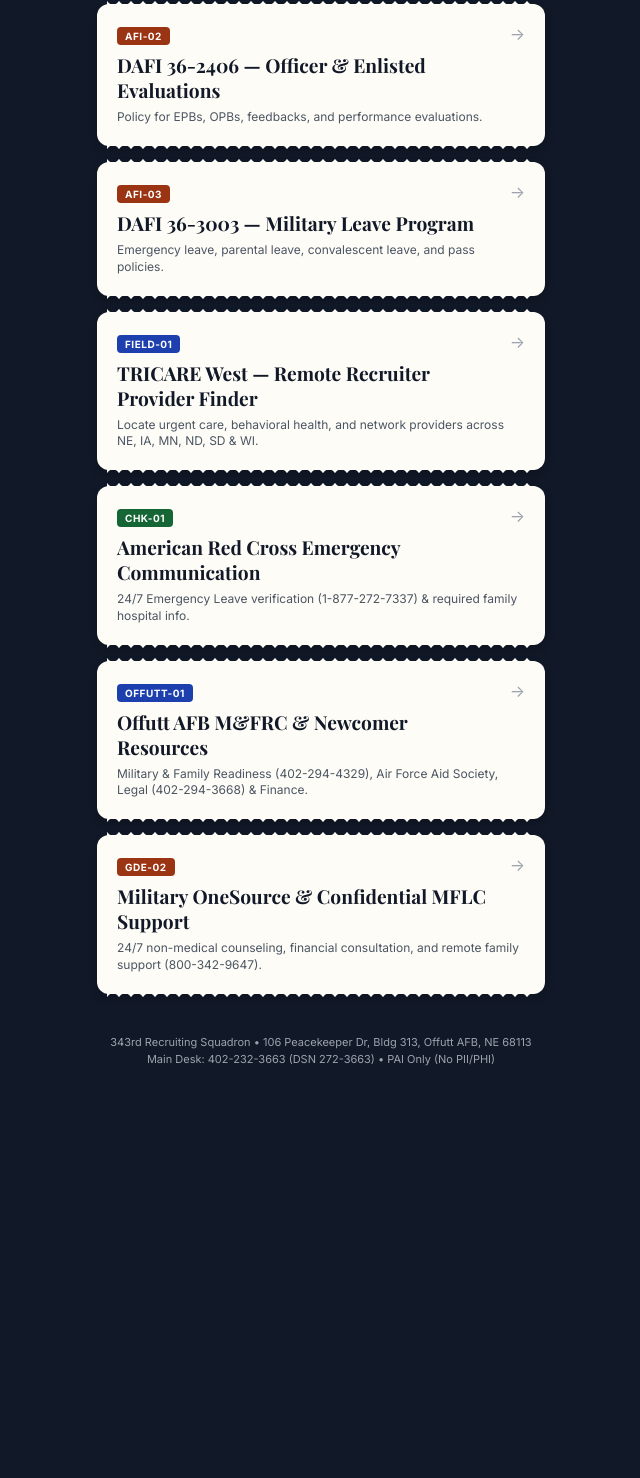
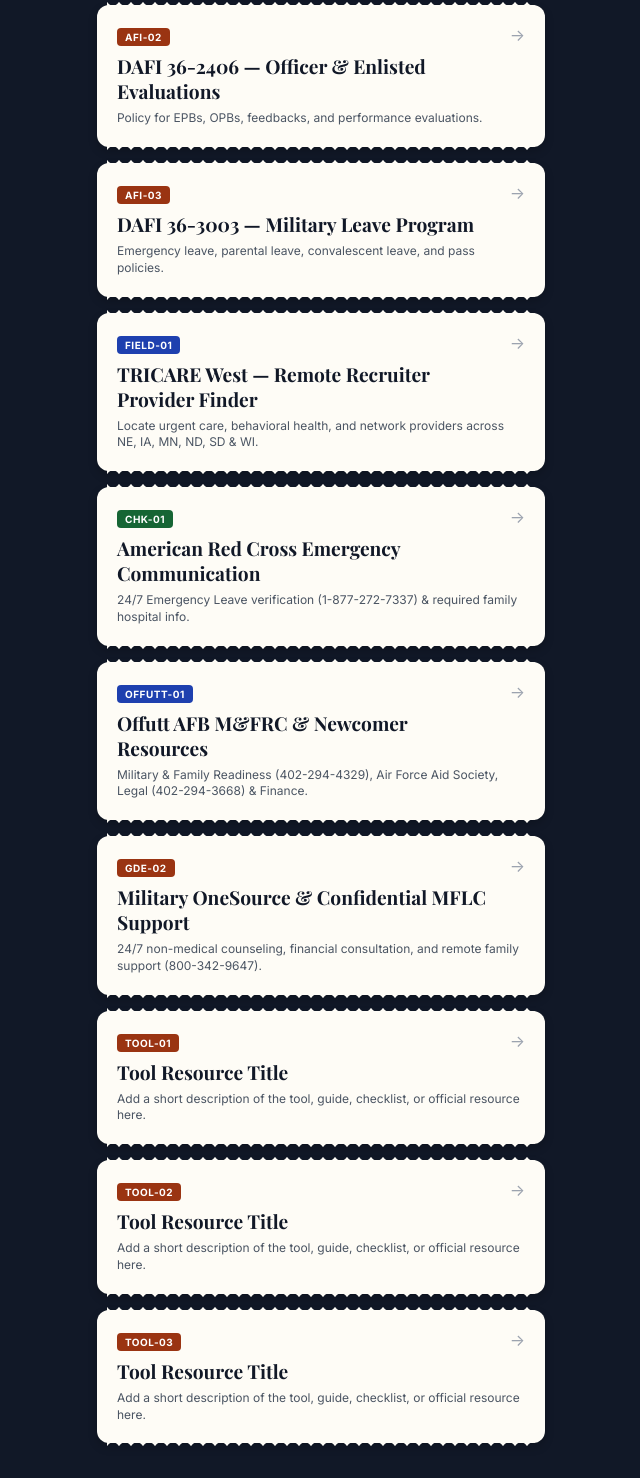
Before and after one commit to tannerurness/343-Shirt-App, a plain HTML site: page index.html in a window 1280 px wide. Shown: the part 1162-2640 px from the top of the page, without its empty margins (319-959 px from the left). Before the commit the page ends 2279 px from the top, so only its background shows below. Drawn offline with nearby package versions, Linux system fonts and the light colour scheme.

Commit message:
Update index.html

```diff
--- a/index.html
+++ b/index.html
@@ -47,8 +47,10 @@
     }
 
     .compass-icon {
-      font-size: 26px;
-      margin-bottom: 6px;
+      color: var(--accent-yellow);
+      font-size: 30px;
+      line-height: 1;
+      margin-bottom: 8px;
     }
 
     .resource-badge {
@@ -254,7 +256,8 @@
       transform: scale(0.98);
     }
 
-    .doc-card::before, .doc-card::after {
+    .doc-card::before,
+    .doc-card::after {
       content: "";
       position: absolute;
       left: 10px;
@@ -286,8 +289,13 @@
       text-transform: uppercase;
     }
 
-    .doc-tag.blue { background-color: var(--tag-blue); }
-    .doc-tag.green { background-color: var(--tag-green); }
+    .doc-tag.blue {
+      background-color: var(--tag-blue);
+    }
+
+    .doc-tag.green {
+      background-color: var(--tag-green);
+    }
 
     .doc-title {
       font-family: 'Playfair Display', Georgia, serif;
@@ -321,64 +329,75 @@
     }
   </style>
 </head>
+
 <body>
 
   <!-- Header -->
   <header>
-    <div class="compass-icon">🧭</div>
+    <div class="compass-icon" aria-hidden="true">♦</div>
     <span class="resource-badge">Resource Hub</span>
     <h1>343rd RCS First Sergeant</h1>
     <p class="subtitle">Offutt AFB & Dispersed Recruiter Guides, Helplines, and Tools (NE • IA • MN • ND • SD • WI)</p>
     <button class="btn-copy" onclick="copyToClipboard()">Copy Link</button>
   </header>
 
-  <!-- Dynamic QR Code (Automatically generates QR for wherever this page is hosted) -->
+  <!-- Dynamic QR Code -->
   <div class="qr-container">
     <div class="qr-box">
-      <img id="qrImage" src="https://api.qrserver.com/v1/create-qr-code/?size=150x150&data=https://www.offutt.af.mil/" alt="QR Code">
+      <img
+        id="qrImage"
+        src="https://api.qrserver.com/v1/create-qr-code/?size=150x150&data=https://www.offutt.af.mil/"
+        alt="QR Code"
+      >
     </div>
     <div class="qr-caption">Scan or tap to share with Airmen & Recruiters</div>
   </div>
 
-  <!-- Emergency Quick Call Panel (343rd RCS & Offutt AFB Numbers) -->
+  <!-- Emergency Quick Call Panel -->
   <div class="quick-call-section">
     <div class="section-label">Emergency Quick Call</div>
+
     <div class="quick-call-grid">
-      <!-- Row 1 -->
       <a href="tel:911" class="call-btn emergency">
         <h3>911</h3>
         <span>Emergency</span>
       </a>
+
       <a href="tel:988" class="call-btn">
         <h3>988, press 1</h3>
         <span>Crisis Line</span>
       </a>
+
       <a href="tel:402-294-6110" class="call-btn">
         <h3>BDOC</h3>
         <span>402-294-6110</span>
       </a>
-      <!-- Row 2 -->
+
       <a href="tel:402-294-3725" class="call-btn">
         <h3>Command Post</h3>
         <span>402-294-3725</span>
       </a>
+
       <a href="tel:402-232-2273" class="call-btn">
         <h3>Medical / MH</h3>
         <span>402-232-2273</span>
       </a>
+
       <a href="tel:402-232-9999" class="call-btn">
         <h3>SARC 24/7</h3>
         <span>402-232-9999</span>
       </a>
-      <!-- Row 3 -->
+
       <a href="tel:402-294-6244" class="call-btn">
         <h3>Chaplain</h3>
         <span>402-294-6244</span>
       </a>
+
       <a href="tel:402-294-7886" class="call-btn">
         <h3>Family Advocacy</h3>
         <span>402-294-7886</span>
       </a>
+
       <a href="tel:402-232-3502" class="call-btn">
         <h3>1st Sergeant</h3>
         <span>402-232-3502</span>
@@ -387,7 +406,13 @@
   </div>
 
   <!-- Instant Search Bar -->
-  <input type="text" id="searchInput" class="search-input" placeholder="Search AFIs, checklists, TRICARE, or Offutt resources..." onkeyup="filterSearch()">
+  <input
+    type="text"
+    id="searchInput"
+    class="search-input"
+    placeholder="Search AFIs, checklists, TRICARE, or Offutt resources..."
+    onkeyup="filterSearch()"
+  >
 
   <!-- Pill Filter Navigation -->
   <div class="filters-scroll">
@@ -401,85 +426,169 @@
   <!-- Document & Resource List -->
   <div class="document-list">
 
-    <!-- Card 1 -->
-    <a href="https://static.e-publishing.af.mil/production/1/saf_aa/publication/afh33-337/afh33-337.pdf" target="_blank" class="doc-card" data-category="Tools">
+    <a
+      href="https://static.e-publishing.af.mil/production/1/saf_aa/publication/afh33-337/afh33-337.pdf"
+      target="_blank"
+      rel="noopener noreferrer"
+      class="doc-card"
+      data-category="Tools"
+    >
       <span class="arrow-icon">→</span>
       <span class="doc-tag">GDE-01</span>
       <h3 class="doc-title">DAFH 33-337 — The Tongue and Quill</h3>
       <p class="doc-desc">Air Force writing, memorandums, and administrative correspondence standards.</p>
     </a>
 
-    <!-- Card 2 -->
-    <a href="https://static.e-publishing.af.mil/production/1/af_a1/publication/dafi36-2903/dafi36-2903.pdf" target="_blank" class="doc-card" data-category="AFIs">
+    <a
+      href="https://static.e-publishing.af.mil/production/1/af_a1/publication/dafi36-2903/dafi36-2903.pdf"
+      target="_blank"
+      rel="noopener noreferrer"
+      class="doc-card"
+      data-category="AFIs"
+    >
       <span class="arrow-icon">→</span>
       <span class="doc-tag">AFI-01</span>
       <h3 class="doc-title">DAFI 36-2903 — Dress and Personal Appearance</h3>
       <p class="doc-desc">Standards for uniform wear, recruiter appearance, and grooming.</p>
     </a>
 
-    <!-- Card 3 -->
-    <a href="https://static.e-publishing.af.mil/production/1/af_a1/publication/afi36-2406/afi36-2406.pdf" target="_blank" class="doc-card" data-category="AFIs">
+    <a
+      href="https://static.e-publishing.af.mil/production/1/af_a1/publication/afi36-2406/afi36-2406.pdf"
+      target="_blank"
+      rel="noopener noreferrer"
+      class="doc-card"
+      data-category="AFIs"
+    >
       <span class="arrow-icon">→</span>
       <span class="doc-tag">AFI-02</span>
       <h3 class="doc-title">DAFI 36-2406 — Officer & Enlisted Evaluations</h3>
       <p class="doc-desc">Policy for EPBs, OPBs, feedbacks, and performance evaluations.</p>
     </a>
 
-    <!-- Card 4 -->
-    <a href="https://static.e-publishing.af.mil/production/1/af_a1/publication/dafi36-3003/dafi36-3003.pdf" target="_blank" class="doc-card" data-category="AFIs">
+    <a
+      href="https://static.e-publishing.af.mil/production/1/af_a1/publication/dafi36-3003/dafi36-3003.pdf"
+      target="_blank"
+      rel="noopener noreferrer"
+      class="doc-card"
+      data-category="AFIs"
+    >
       <span class="arrow-icon">→</span>
       <span class="doc-tag">AFI-03</span>
       <h3 class="doc-title">DAFI 36-3003 — Military Leave Program</h3>
       <p class="doc-desc">Emergency leave, parental leave, convalescent leave, and pass policies.</p>
     </a>
 
-    <!-- Card 5: Dispersed Recruiter Medical Resource -->
-    <a href="https://www.tricare-west.com/" target="_blank" class="doc-card" data-category="Offutt">
+    <a
+      href="https://www.tricare-west.com/"
+      target="_blank"
+      rel="noopener noreferrer"
+      class="doc-card"
+      data-category="Offutt"
+    >
       <span class="arrow-icon">→</span>
       <span class="doc-tag blue">FIELD-01</span>
       <h3 class="doc-title">TRICARE West — Remote Recruiter Provider Finder</h3>
       <p class="doc-desc">Locate urgent care, behavioral health, and network providers across NE, IA, MN, ND, SD & WI.</p>
     </a>
 
-    <!-- Card 6: Red Cross Emergency Verification -->
-    <a href="https://www.redcross.org/get-help/military-families/emergency-communication.html" target="_blank" class="doc-card" data-category="Checklist">
+    <a
+      href="https://www.redcross.org/get-help/military-families/emergency-communication.html"
+      target="_blank"
+      rel="noopener noreferrer"
+      class="doc-card"
+      data-category="Checklist"
+    >
       <span class="arrow-icon">→</span>
       <span class="doc-tag green">CHK-01</span>
       <h3 class="doc-title">American Red Cross Emergency Communication</h3>
       <p class="doc-desc">24/7 Emergency Leave verification (1-877-272-7337) & required family hospital info.</p>
     </a>
 
-    <!-- Card 7: Offutt M&FRC / Air Force Aid -->
-    <a href="https://www.offutt.af.mil/Resources/Newcomer/" target="_blank" class="doc-card" data-category="Offutt">
+    <a
+      href="https://www.offutt.af.mil/Resources/Newcomer/"
+      target="_blank"
+      rel="noopener noreferrer"
+      class="doc-card"
+      data-category="Offutt"
+    >
       <span class="arrow-icon">→</span>
       <span class="doc-tag blue">OFFUTT-01</span>
       <h3 class="doc-title">Offutt AFB M&FRC & Newcomer Resources</h3>
       <p class="doc-desc">Military & Family Readiness (402-294-4329), Air Force Aid Society, Legal (402-294-3668) & Finance.</p>
     </a>
 
-    <!-- Card 8: Military OneSource -->
-    <a href="https://www.militaryonesource.mil/" target="_blank" class="doc-card" data-category="Tools">
+    <a
+      href="https://www.militaryonesource.mil/"
+      target="_blank"
+      rel="noopener noreferrer"
+      class="doc-card"
+      data-category="Tools"
+    >
       <span class="arrow-icon">→</span>
       <span class="doc-tag">GDE-02</span>
       <h3 class="doc-title">Military OneSource & Confidential MFLC Support</h3>
       <p class="doc-desc">24/7 non-medical counseling, financial consultation, and remote family support (800-342-9647).</p>
     </a>
 
+    <!-- Tool URL placeholder cards -->
+    <a
+      href="PASTE-TOOL-URL-HERE"
+      target="_blank"
+      rel="noopener noreferrer"
+      class="doc-card"
+      data-category="Tools"
+    >
+      <span class="arrow-icon">→</span>
+      <span class="doc-tag">TOOL-01</span>
+      <h3 class="doc-title">Tool Resource Title</h3>
+      <p class="doc-desc">Add a short description of the tool, guide, checklist, or official resource here.</p>
+    </a>
+
+    <a
+      href="PASTE-TOOL-URL-HERE"
+      target="_blank"
+      rel="noopener noreferrer"
+      class="doc-card"
+      data-category="Tools"
+    >
+      <span class="arrow-icon">→</span>
+      <span class="doc-tag">TOOL-02</span>
+      <h3 class="doc-title">Tool Resource Title</h3>
+      <p class="doc-desc">Add a short description of the tool, guide, checklist, or official resource here.</p>
+    </a>
+
+    <a
+      href="PASTE-TOOL-URL-HERE"
+      target="_blank"
+      rel="noopener noreferrer"
+      class="doc-card"
+      data-category="Tools"
+    >
+      <span class="arrow-icon">→</span>
+      <span class="doc-tag">TOOL-03</span>
+      <h3 class="doc-title">Tool Resource Title</h3>
+      <p class="doc-desc">Add a short description of the tool, guide, checklist, or official resource here.</p>
+    </a>
+
   </div>
 
   <!-- Footer -->
   <footer>
-    <p>343rd Recruiting Squadron • 106 Peacekeeper Dr, Bldg 313, Offutt AFB, NE 68113<br>
-    Main Desk: 402-232-3663 (DSN 272-3663) • PAI Only (No PII/PHI)</p>
+    <p>
+      343rd Recruiting Squadron • 106 Peacekeeper Dr, Bldg 313, Offutt AFB, NE 68113<br>
+      Main Desk: 402-232-3663 (DSN 272-3663) • PAI Only (No PII/PHI)
+    </p>
   </footer>
 
   <script>
-    // Automatically set the QR Code to point to your live GitHub Pages URL once hosted
+    // Automatically set the QR Code to point to the hosted page URL.
     window.addEventListener('DOMContentLoaded', () => {
       const currentUrl = window.location.href;
+
       if (currentUrl.startsWith('http')) {
         document.getElementById('qrImage').src =
-          'https://api.qrserver.com/v1/create-qr-code/?size=150x150&data=' + encodeURIComponent(currentUrl);
+          'https://api.qrserver.com/v1/create-qr-code/?size=150x150&data=' +
+          encodeURIComponent(currentUrl);
       }
     });
 
@@ -492,10 +601,13 @@
 
     // Category Pill Filter
     function filterCategory(category, button) {
-      document.querySelectorAll('.filter-pill').forEach(pill => pill.classList.remove('active'));
+      document.querySelectorAll('.filter-pill').forEach((pill) => {
+        pill.classList.remove('active');
+      });
+
       button.classList.add('active');
 
-      document.querySelectorAll('.doc-card').forEach(card => {
+      document.querySelectorAll('.doc-card').forEach((card) => {
         if (category === 'all' || card.getAttribute('data-category') === category) {
           card.style.display = 'block';
         } else {
@@ -507,11 +619,13 @@
     // Instant Search Bar Filter
     function filterSearch() {
       const query = document.getElementById('searchInput').value.toLowerCase();
-      document.querySelectorAll('.doc-card').forEach(card => {
+
+      document.querySelectorAll('.doc-card').forEach((card) => {
         const text = card.innerText.toLowerCase();
         card.style.display = text.includes(query) ? 'block' : 'none';
       });
     }
   </script>
+
 </body>
 </html>
```
